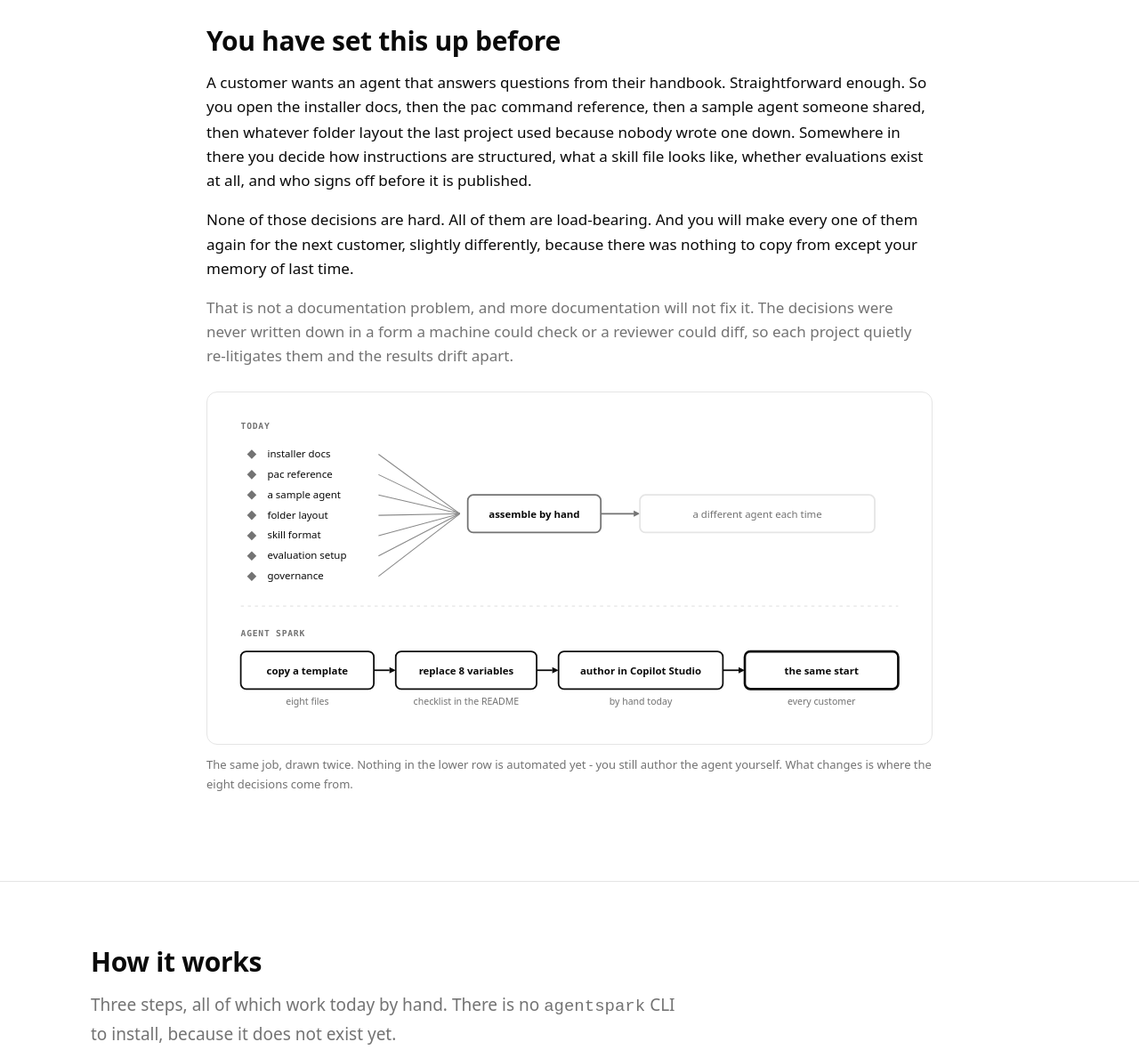
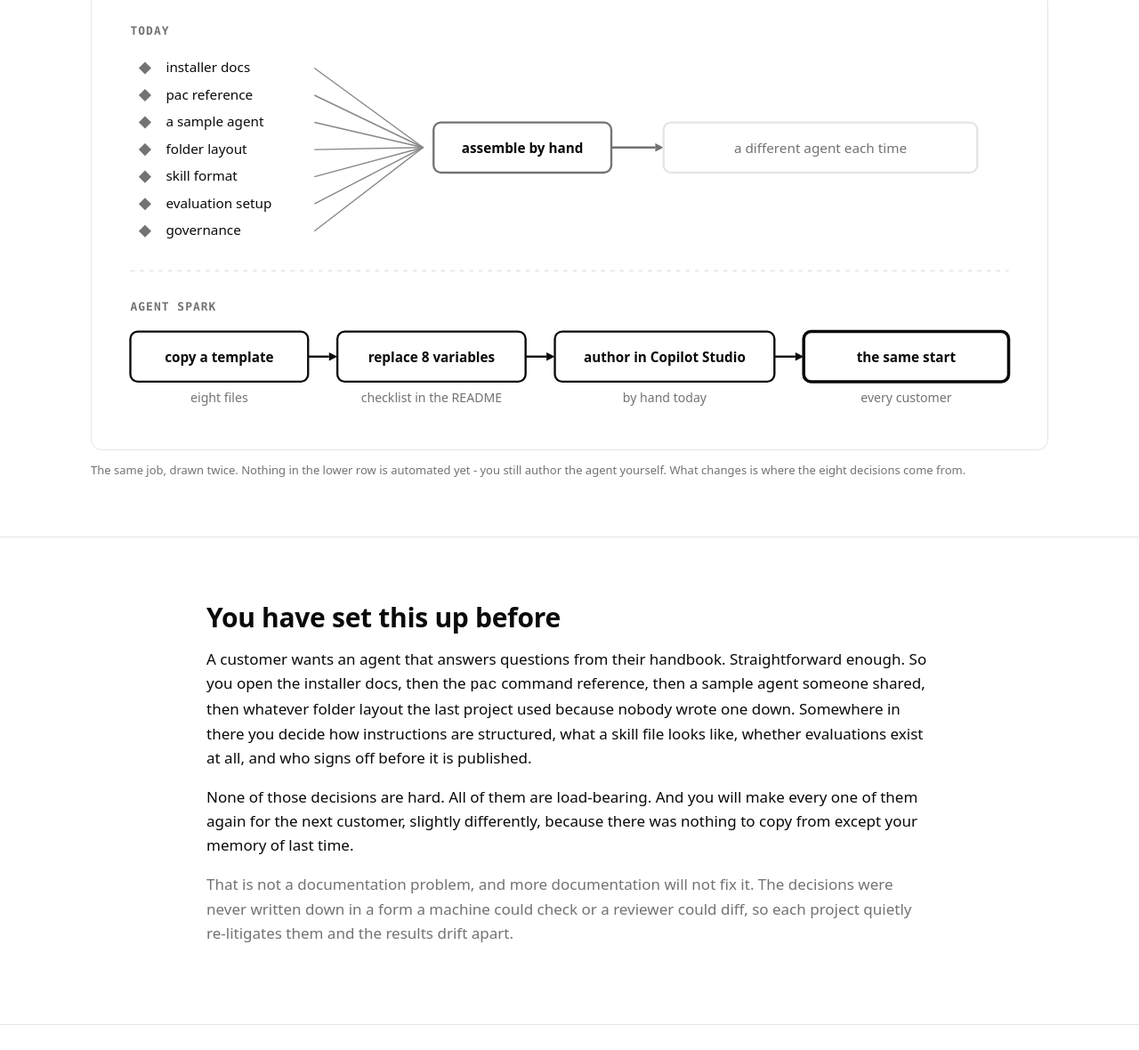
Before and after one commit to RagnarPitla/Agent-Spark, a website: page site/index.html in a window 1280 px wide. Shown: the part 1093-2273 px from the top of the page at 89% size. Drawn offline with Linux system fonts and the light colour scheme.

Commit message:
Promote the before and after flow to a full width banner under the hero
The flow diagram was buried three paragraphs into the problem section, which
is the wrong place for the thing that explains what this is. Move it into its
own section directly below the hero.

It cannot go in the hero art column instead. Measured on a 1280px screen, the
column is 488px, which renders the diagram labels at 7.2px. Across the full
1120px container they render at 16.5px. So the banner gets its own full width
section rather than sitting beside the hero text, and the abstract contrast
diagram stays where it is.

The section drops the usual 72px top padding to 34px so it reads as attached
to the hero rather than as a separate topic.

Co-authored-by: Copilot <223556219+Copilot@users.noreply.github.com>

```diff
--- a/site/assets/site.css
+++ b/site/assets/site.css
@@ -505,6 +505,12 @@ section:last-of-type { border-bottom: none; }
   margin-right: 3px;
 }
 
+/* The explainer banner sits directly under the hero, so it drops the usual
+   section padding and the divider. It needs the full container width: at the
+   hero art column width its labels render at about 7px. */
+.banner-figure { padding: 34px 0 64px; border-bottom: 1px solid var(--border); }
+.banner-figure .figure { margin: 0; }
+
 /* ------------------------------------------------------------- comparison */
 
 .compare-grid { display: grid; grid-template-columns: 1fr 1fr; gap: 18px; margin-top: 34px; }
--- a/site/index.html
+++ b/site/index.html
@@ -151,29 +151,9 @@
     </div>
   </section>
 
-  <!-- ========================================================== PROBLEM -->
-  <section class="prose-section" id="problem" aria-labelledby="problem-heading">
+  <!-- ============================================== EXPLAINER BANNER -->
+  <section class="banner-figure" aria-label="How the same job is done today and with Agent Spark">
     <div class="container">
-      <h2 id="problem-heading">You have set this up before</h2>
-      <p>
-        A customer wants an agent that answers questions from their handbook. Straightforward
-        enough. So you open the installer docs, then the <code>pac</code> command reference,
-        then a sample agent someone shared, then whatever folder layout the last project used
-        because nobody wrote one down. Somewhere in there you decide how instructions are
-        structured, what a skill file looks like, whether evaluations exist at all, and who
-        signs off before it is published.
-      </p>
-      <p>
-        None of those decisions are hard. All of them are load-bearing. And you will make
-        every one of them again for the next customer, slightly differently, because there
-        was nothing to copy from except your memory of last time.
-      </p>
-      <p class="muted">
-        That is not a documentation problem, and more documentation will not fix it. The
-        decisions were never written down in a form a machine could check or a reviewer could
-        diff, so each project quietly re-litigates them and the results drift apart.
-      </p>
-
     <figure class="figure">
       <div class="diagram">
         <svg viewBox="0 0 880 400" role="img" aria-label="The same job drawn twice. Today, seven separate sources - installer docs, the pac reference, a sample agent, folder layout, skill format, evaluation setup and governance guidance - all feed into a step called assemble by hand, which produces a different agent each time. With Agent Spark, one path runs left to right instead: copy a template of eight files, replace eight variables from the checklist, author the result in Copilot Studio by hand, and arrive at the same reviewed starting point for every customer.">
@@ -253,6 +233,32 @@
         the agent yourself. What changes is where the eight decisions come from.
       </figcaption>
     </figure>
+    </div>
+  </section>
+
+  <!-- ========================================================== PROBLEM -->
+  <section class="prose-section" id="problem" aria-labelledby="problem-heading">
+    <div class="container">
+      <h2 id="problem-heading">You have set this up before</h2>
+      <p>
+        A customer wants an agent that answers questions from their handbook. Straightforward
+        enough. So you open the installer docs, then the <code>pac</code> command reference,
+        then a sample agent someone shared, then whatever folder layout the last project used
+        because nobody wrote one down. Somewhere in there you decide how instructions are
+        structured, what a skill file looks like, whether evaluations exist at all, and who
+        signs off before it is published.
+      </p>
+      <p>
+        None of those decisions are hard. All of them are load-bearing. And you will make
+        every one of them again for the next customer, slightly differently, because there
+        was nothing to copy from except your memory of last time.
+      </p>
+      <p class="muted">
+        That is not a documentation problem, and more documentation will not fix it. The
+        decisions were never written down in a form a machine could check or a reviewer could
+        diff, so each project quietly re-litigates them and the results drift apart.
+      </p>
+
     </div>
   </section>
 
```
Lines whose indentation alone changed are shown as unchanged.
